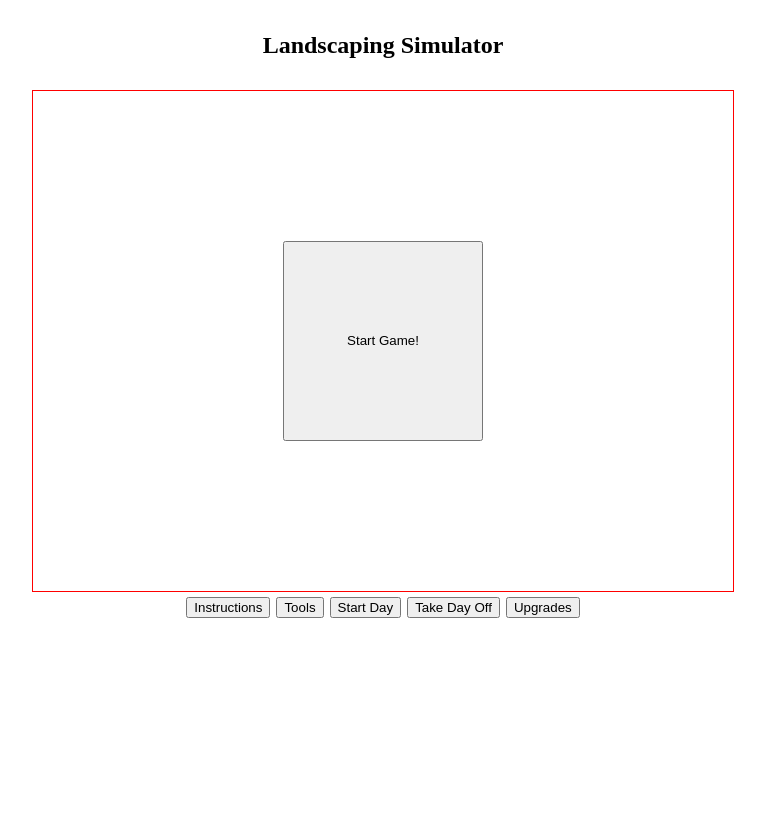
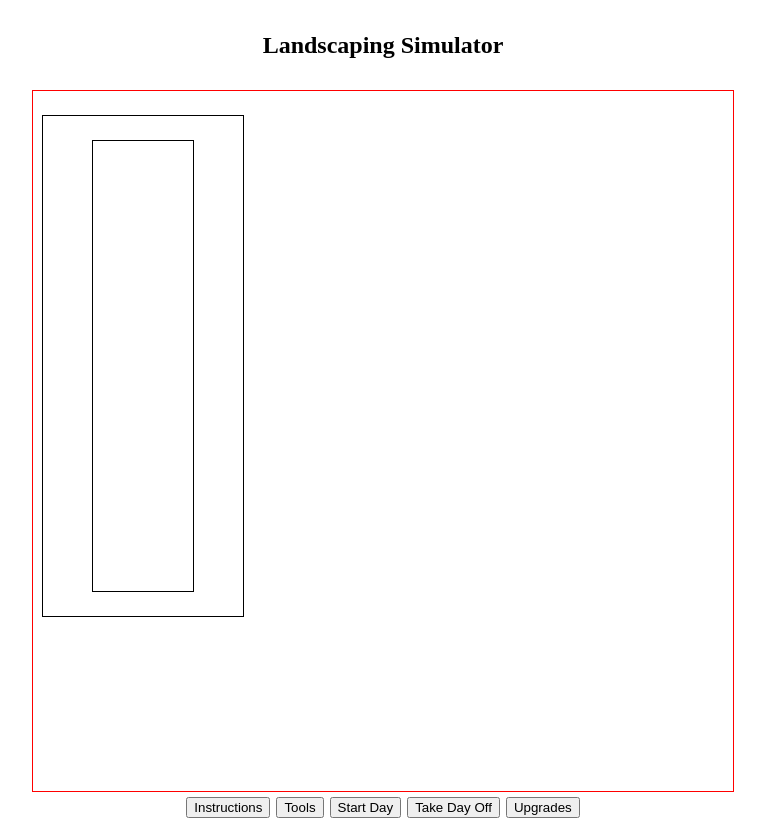
Before and after one commit to returnitems/browser-game-lab, a website: page index.html in a window 1280 px wide. Shown: the whole page, without its empty margins (257-1022 px from the left). Before the commit the page ends 800 px from the top, so only its background shows below. Drawn offline with Linux system fonts and the light colour scheme.

Commit message:
Created tools and tool pics divs and boxes

```diff
--- a/app.js
+++ b/app.js
@@ -2,12 +2,11 @@ const mainBox = document.querySelector(".mainBox");
 
 const gameBox = document.querySelector(".gameBox");
 
-const startButton = document.createElement("button");
-startButton.setAttribute("type", "button");
-startButton.setAttribute("class", "startButton");
-startButton.textContent = "Start Game!";
-gameBox.appendChild(startButton);
-console.dir(startButton);
+// const startButton = document.createElement("button");
+// startButton.setAttribute("type", "button");
+// startButton.setAttribute("class", "startButton");
+// startButton.textContent = "Start Game!";
+// gameBox.appendChild(startButton);
 
 const username = () => {
     startButton.remove();
--- a/index.html
+++ b/index.html
@@ -11,8 +11,25 @@
     <div class="mainBox">
         <h4>Landscaping Simulator</h4>
         <div class="gameBox">
+            <div class="tools">
+                <div class="toolPics">
 
+                </div>
+            </div>
+
+            <div class="upgrades">
+                <div class="upgradeChoice">
+
+                </div>
+            </div>
+
+            <div class="gameText">
+
+            </div>
         </div>
+
+
+
         <button type="button">Instructions</button>
         <button type="button">Tools</button>
         <button type="button">Start Day</button>
--- a/style.css
+++ b/style.css
@@ -5,11 +5,28 @@
 
 .gameBox {
     margin: 0 auto;
-    height: 500px;
+    height: 700px;
     width: 700px;
     outline: 1px solid red;
 }
 
+.tools {
+    width: 200px;
+    height: 500px;
+    outline: 1px solid black;
+    position: absolute;
+    margin-left: 10px;
+    margin-top: 25px;
+}
+
+.toolPics {
+    width: 100px;
+    height: 450px;
+    outline: 1px solid black;
+    position: absolute;
+    margin-left: 50px;
+    margin-top: 25px;
+}
 .startButton {
     width: 200px;
     height: 200px;
```
